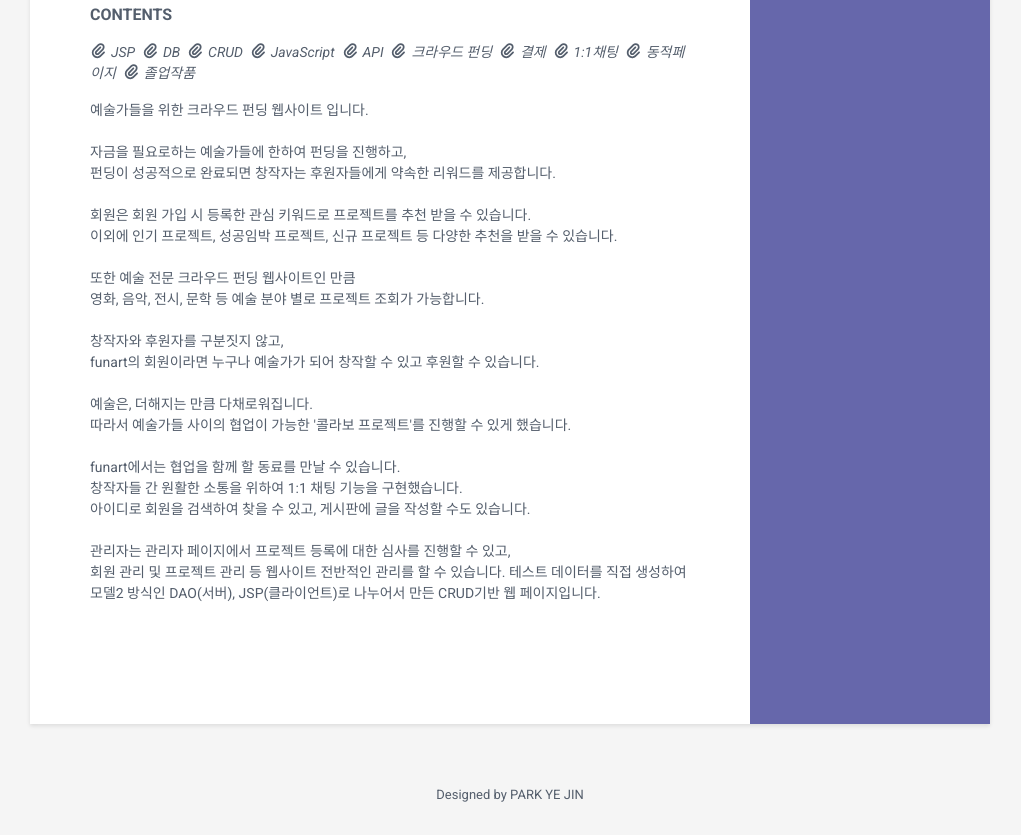
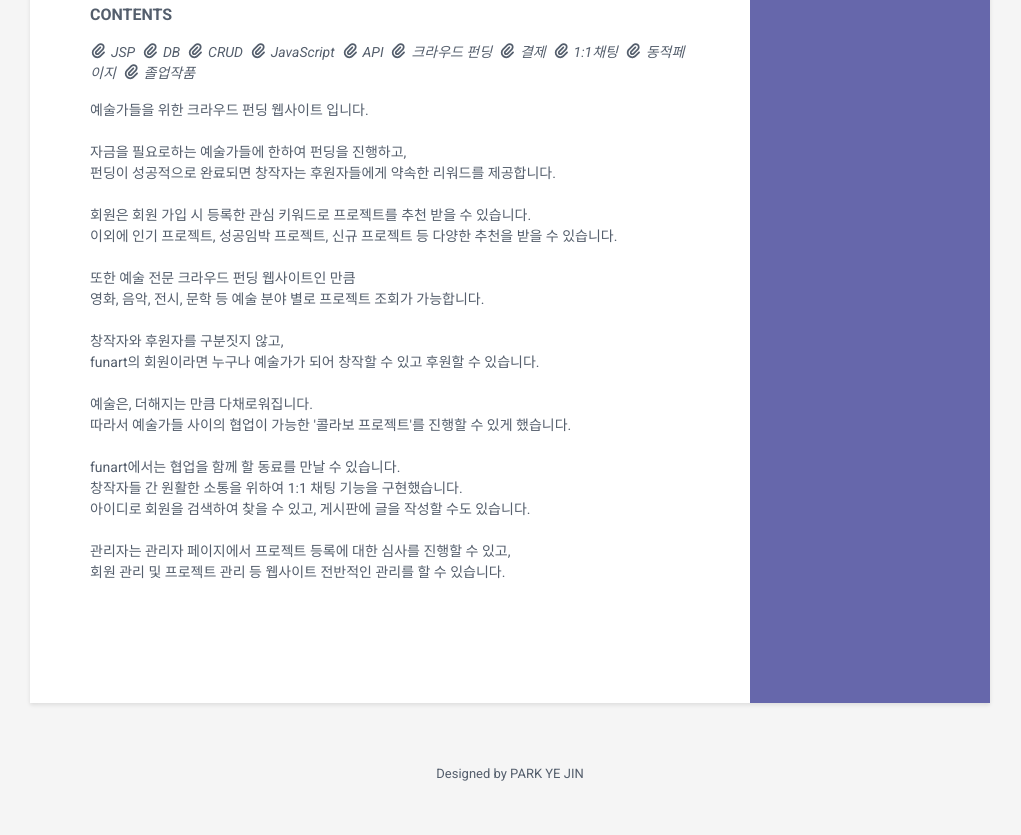
Before and after one commit to lumpyspaceyz/lumpyspaceyz.github.io, a plain HTML site: page index.html in a window 1280 px wide. Shown: the part 4625-5460 px from the top of the page, without its empty margins (130-1151 px from the left). After the commit the page ends 5439 px from the top, so only its background shows below. Drawn offline with Linux system fonts and the light colour scheme.

Commit message:
Update index.html

```diff
--- a/index.html
+++ b/index.html
@@ -427,7 +427,6 @@
                         관리자는 관리자 페이지에서 프로젝트 등록에 대한 심사를 진행할 수 있고,<br>
                         회원 관리 및 프로젝트 관리 등 웹사이트 전반적인 관리를 할 수 있습니다.
                     </span>
-                	<span class="project-tagline">테스트 데이터를 직접 생성하여 모델2 방식인 DAO(서버), JSP(클라이언트)로 나누어서 만든 CRUD기반 웹 페이지입니다.</span>
                 </div><!--//item-->
             </section><!--//section-->
         </div><!--//main-body-->
```
